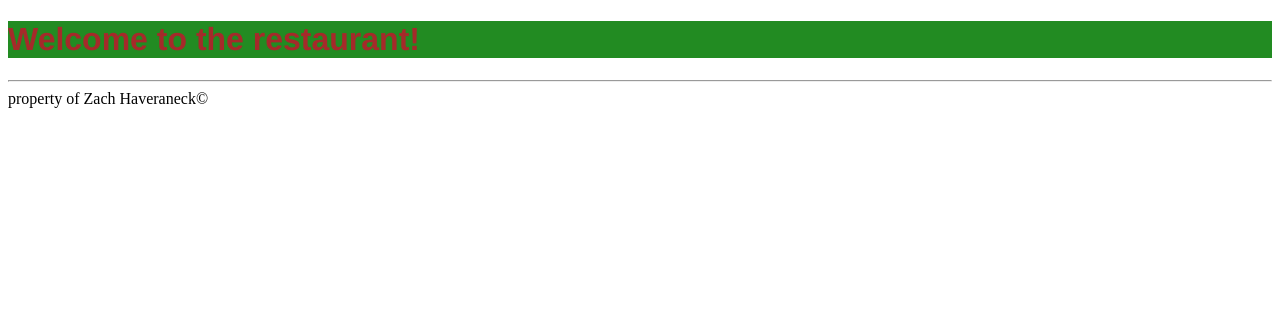
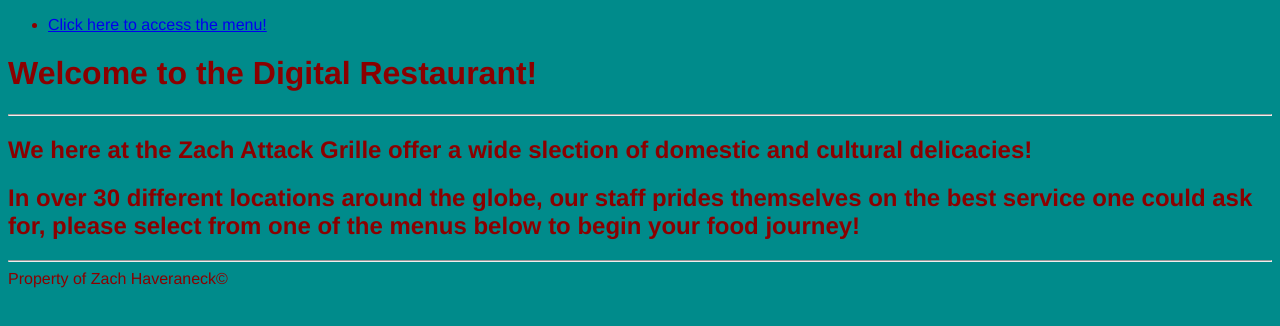
Before and after one commit to ZHaveraneck/Phase-1, a plain HTML site: page index.html in a window 1280 px wide. Drawn offline with Linux system fonts and the light colour scheme.

Commit message:
edited css and html pages

```diff
--- a/css/mystylesheet.css
+++ b/css/mystylesheet.css
@@ -1,6 +1,12 @@
 h1{
-    color: brown;
-    background-color: forestgreen;
+    color:darkred;
+    background-color: darkcyan;
     font-family: 'Franklin Gothic Medium', 'Arial Narrow', Arial, sans-serif;
 
 }
+
+body{
+    color: darkred;
+    background-color: darkcyan;
+    font-family:'Franklin Gothic Medium', 'Arial Narrow', Arial, sans-serif
+}
--- a/index.html
+++ b/index.html
@@ -6,23 +6,35 @@
     <meta name="viewport" content="width=device-width, initial-scale=1.0">
     <title>Phase 1</title>
     <link rel="stylesheet" href="css/mystylesheet.css">
+    <nav>
+        <ul>
+            <li><a href="html/Menu.html">Click here to access the menu!</a></li>
+        </ul>
+    </nav>
 
 
 </head>
 <body>
-    <h1>Welcome to the restaurant!</h1>
-    <header id = "page_header">
+    <main>
+        <h1>Welcome to the Digital Restaurant!</h1>
+        <hr>
+        <h2>We here at the Zach Attack Grille offer a wide slection of domestic and cultural delicacies! </h2>
+
+        <h2>In over 30 different locations around the globe, our staff prides themselves on the best service one could ask for, please select from one of the menus below to begin your food journey!  </h2>
+    </main>
+        <header id = "page_header">
         <nav>
             <menu>
                 <a href=""></a>
                 <a href=""></a>
                 <a href=""></a>
             </menu>
+
         </nav>
     </header>
     <hr>
     <footer id="page_footer">
-        property of Zach Haveraneck&copy;
+        Property of Zach Haveraneck&copy;
     </footer>
 
 </body>
```
